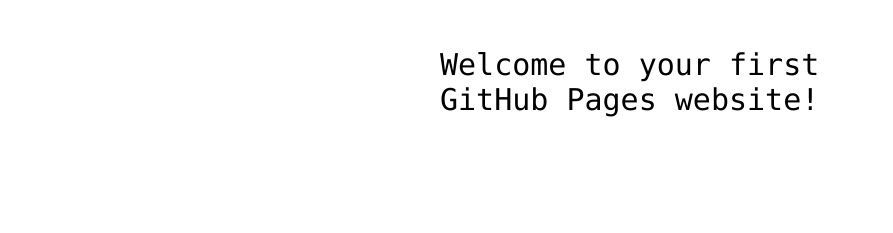
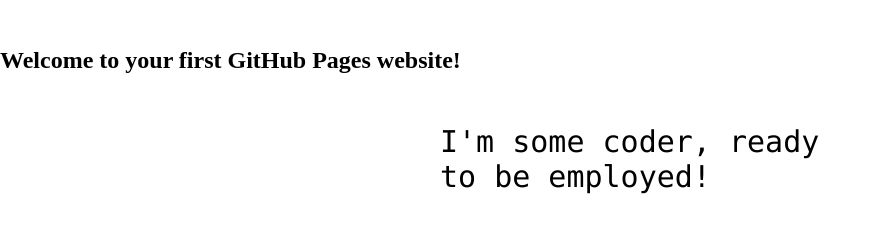
Before and after one commit to JayKayV/hello-world, a plain HTML site: page index.html in a window 1280 px wide. Shown: the part 341-574 px from the top of the page, without its empty margins (0-893 px from the left). Drawn offline with Linux system fonts and the light colour scheme.

Commit message:
index-edit-01
change welcome div

```diff
--- a/index.html
+++ b/index.html
@@ -12,7 +12,10 @@
 <img src="https://octodex.github.com/images/daftpunktocat-thomas.gif" id="octocat" alt="octocat-gif" />
 
 <!-- Change this code here by copy and pasting your template on line 15 -->
-<p>Welcome to your first GitHub Pages website!</p>
+<div>
+  <h2>Welcome to your first GitHub Pages website!</h2>
+  <p>I'm some coder, ready to be employed!</p>
+</div>
 
 </body>
 </html>
```
